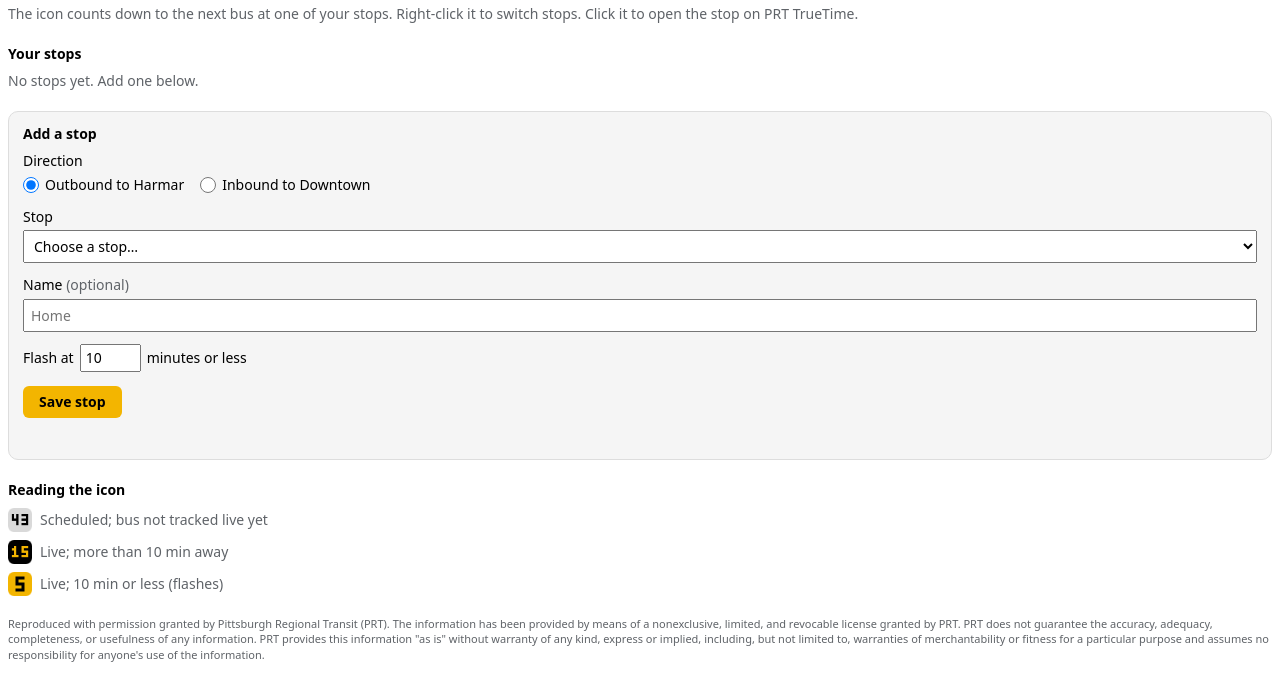
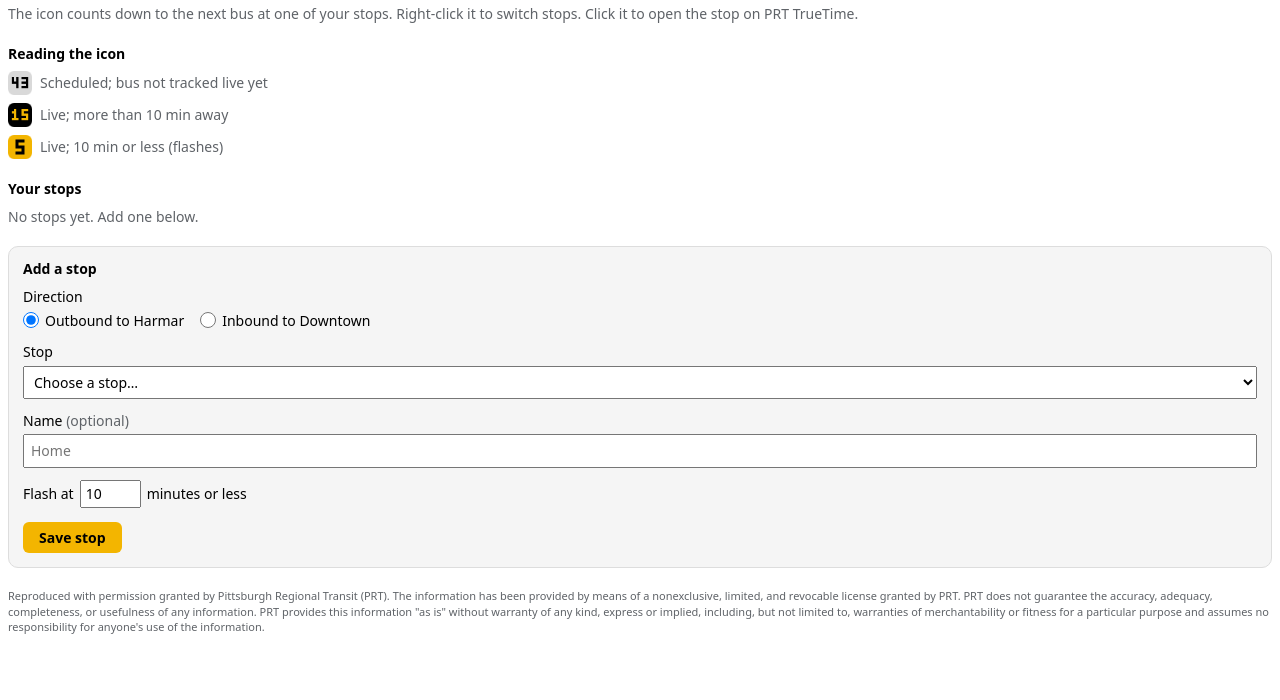
Before and after one commit to SeanMcP/p78, a browser extension: page extension/options.html in a window 1280 px wide. Drawn offline with Linux system fonts and the light colour scheme.

Commit message:
Tighten the options page layout
Show the status message beside Save, so an empty one doesn't leave a
gap at the bottom of the card, and move "Reading the icon" above the
saved stops.

Co-Authored-By: Claude Opus 5.5 <noreply@anthropic.com>

```diff
--- a/extension/options.css
+++ b/extension/options.css
@@ -144,8 +144,15 @@ select,
   font: inherit;
 }
 
+.actions {
+  display: flex;
+  align-items: center;
+  gap: 12px;
+  margin-top: 14px;
+}
+
 #save {
-  margin-top: 14px;
+  flex: none;
   padding: 6px 16px;
   border: 0;
   border-radius: 6px;
@@ -161,8 +168,7 @@ select,
 }
 
 #status {
-  min-height: 1.4em;
-  margin: 8px 0 0;
+  margin: 0;
   color: var(--muted);
 }
 
--- a/extension/options.html
+++ b/extension/options.html
@@ -7,6 +7,11 @@
   </head>
   <body>
     <p class="hint">The icon counts down to the next bus at one of your stops. Right-click it to switch stops. Click it to open the stop on PRT TrueTime.</p>
+
+    <section>
+      <h2>Reading the icon</h2>
+      <ul id="legend"></ul>
+    </section>
 
     <section>
       <h2>Your stops <span id="count"></span></h2>
@@ -24,13 +29,10 @@
       <label class="inline">
         Flash at <input id="near" type="number" min="1" max="60" /> minutes or less
       </label>
-      <button id="save" type="button">Save stop</button>
-      <p id="status" role="status"></p>
-    </section>
-
-    <section>
-      <h2>Reading the icon</h2>
-      <ul id="legend"></ul>
+      <div class="actions">
+        <button id="save" type="button">Save stop</button>
+        <p id="status" role="status"></p>
+      </div>
     </section>
 
     <p id="notice"></p>
```
